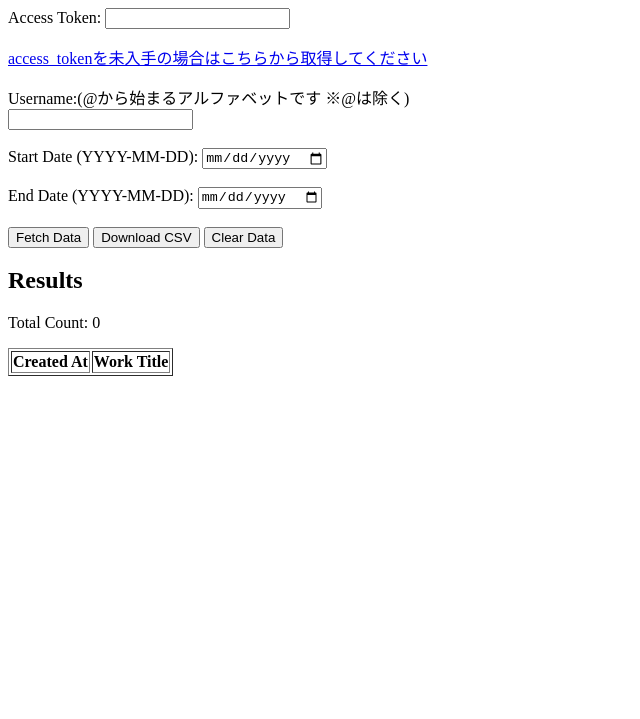
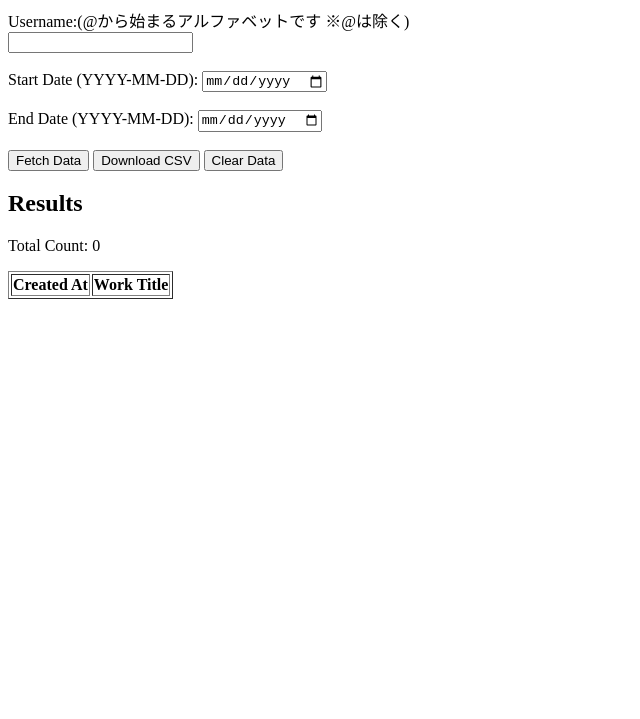
Before and after one commit to yuuharu11/Annict, a plain HTML site: page watched_list.html in a window 1280 px wide. Shown: the part 81-800 px from the top of the page, without its empty margins (0-640 px from the left). Drawn offline with Linux system fonts and the light colour scheme.

Commit message:
fix html

```diff
--- a/watched_list.html
+++ b/watched_list.html
@@ -23,10 +23,6 @@
     <h1>Annict 活動データ取得ツール</h1>
 
     <form id="data-form">
-        <label for="access_token">Access Token:</label>
-        <input type="text" id="access_token" name="access_token" required><br>
-        <p><a href="https://annict.com/settings/apps" target="blank">access_tokenを未入手の場合はこちらから取得してください</a></p>
-
         <label for="username">Username:(@から始まるアルファベットです ※@は除く)</label><br>
         <input type="text" id="username" name="username" required><br><br>
 
```
